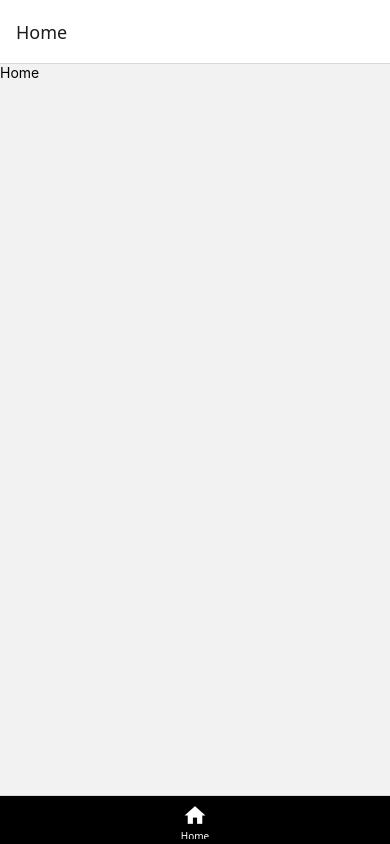
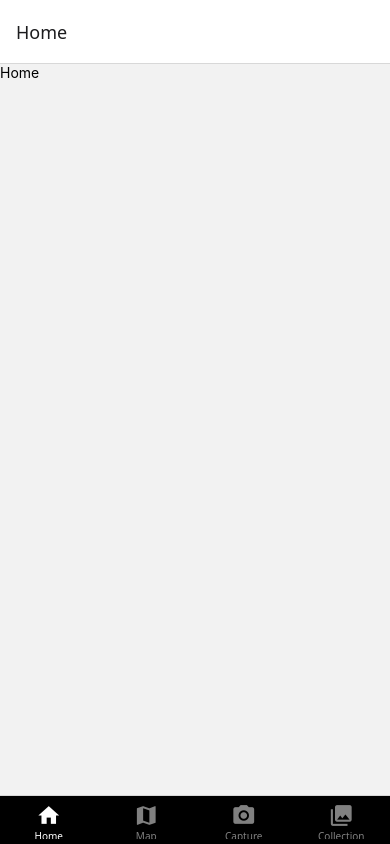
Before and after one commit to brendanddev/Collectible-Finder, a React Native app: screen / in a window 390 px wide. Built offline with nearby package versions, Linux system fonts and the light colour scheme.

Commit message:
Add other screens to tab nav

```diff
--- a/navigation/TabNavigator.tsx
+++ b/navigation/TabNavigator.tsx
@@ -37,6 +37,33 @@ const TabNavigator = () => {
                         ),
                     }}
                 />
+                <Tab.Screen
+                    name="Map"
+                    component={Map}
+                    options={{
+                        tabBarIcon: ({ color, size }) => (
+                            <MaterialIcons name="map" size={size} color={color} />
+                        ),
+                    }}
+                />
+                <Tab.Screen
+                    name="Capture"
+                    component={Capture}
+                    options={{
+                        tabBarIcon: ({ color, size }) => (
+                            <MaterialIcons name="camera-alt" size={size} color={color} />
+                        ),
+                    }}
+                />
+                <Tab.Screen
+                    name="Collection"
+                    component={Collection}
+                    options={{
+                        tabBarIcon: ({ color, size }) => (
+                            <MaterialIcons name="collections" size={size} color={color} />
+                        ),
+                    }}
+                />
             </Tab.Navigator>
         </NavigationContainer>
     );
```
